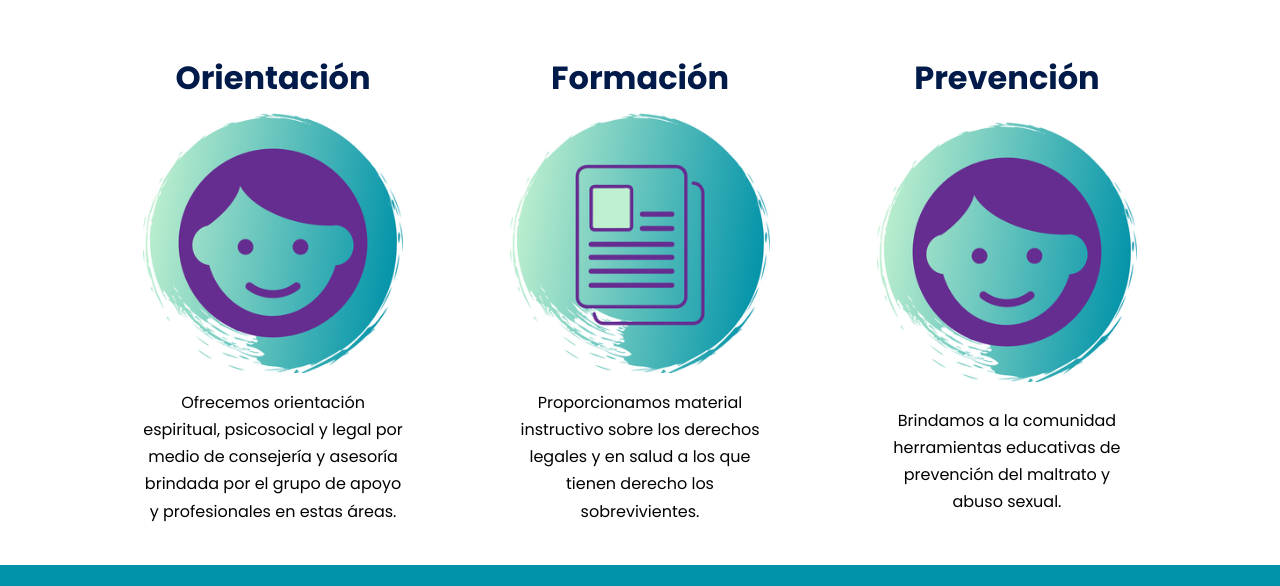
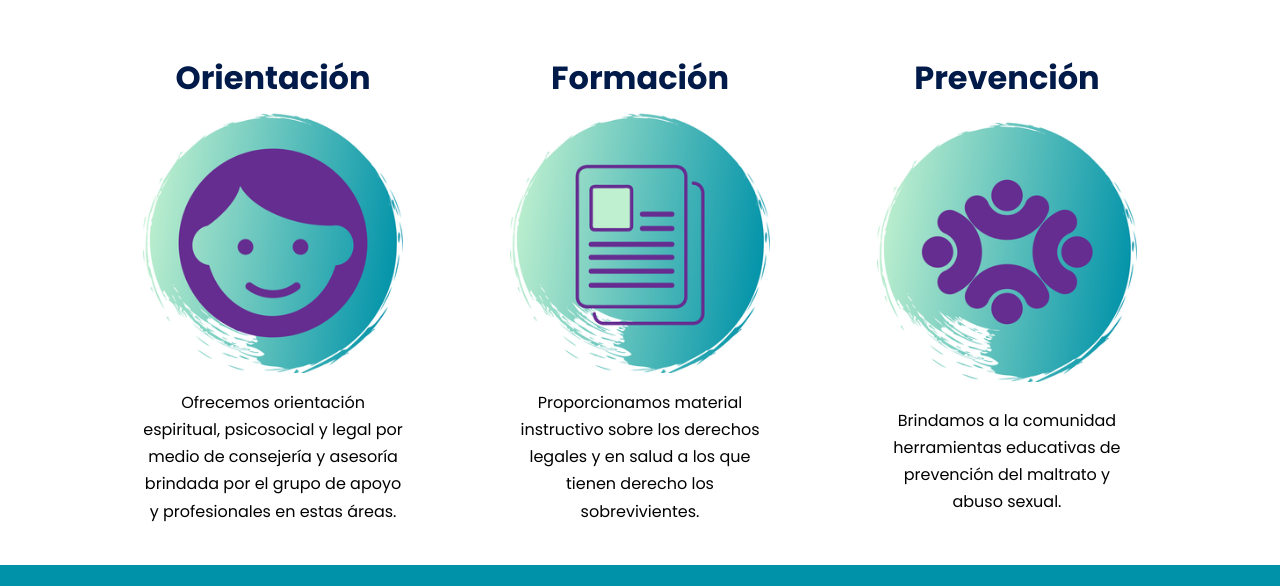
Before and after one commit to Khoderb/milagro-de-abril, a plain HTML site: page index.html in a window 1280 px wide. Shown: the part 820-1406 px from the top of the page. Drawn offline with nearby package versions, Linux system fonts and the light colour scheme.

Commit message:
update img folder

```diff
--- a/index.html
+++ b/index.html
@@ -63,7 +63,7 @@
                 </article>
                 <article class="about__icons">
                     <h3 class="about__title subtitle">Prevención</h3>
-                    <img src="./img/23.png" alt="icon" class="about__img">
+                    <img src="./img/21.png" alt="icon" class="about__img">
                     <p class="about__p">Brindamos a la comunidad herramientas educativas de prevención del maltrato y
                         abuso sexual. </p>
                 </article>
```
